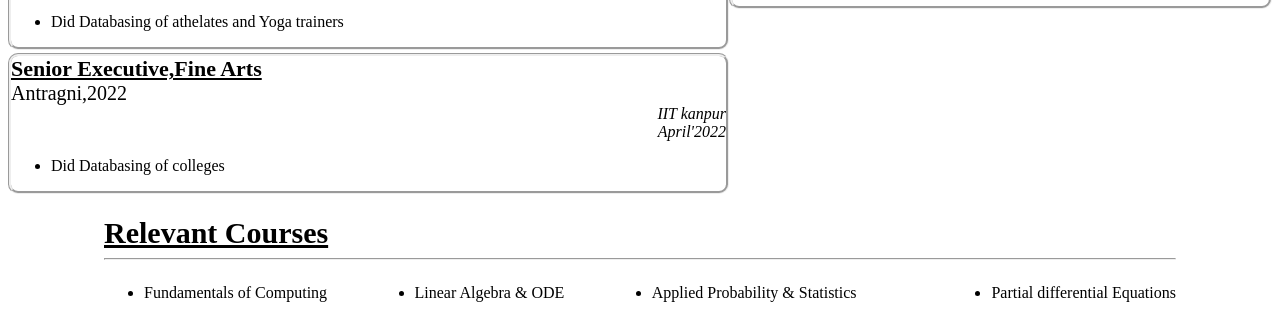
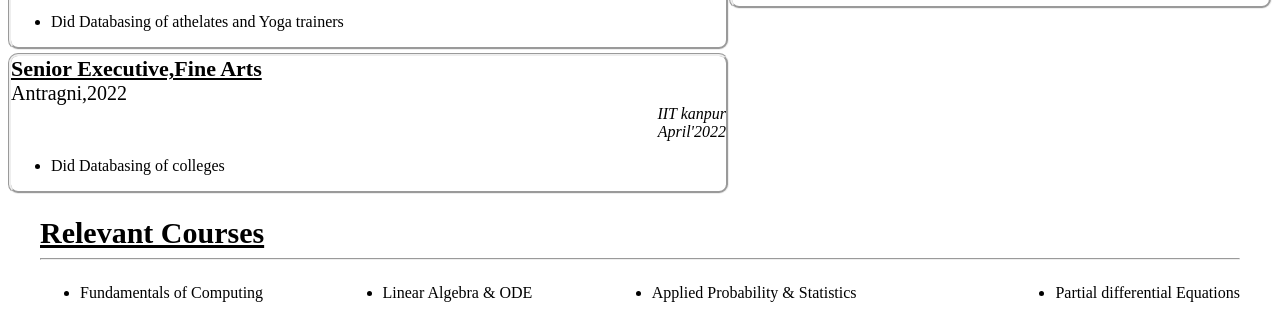
Before and after one commit to Tejasuwarade/Tejasuwarade.github.io, a plain HTML site: page index.html in a window 1280 px wide. Shown: the part 578-904 px from the top of the page. Drawn offline with Linux system fonts and the light colour scheme.

Commit message:
Update style.css

```diff
--- a/style.css
+++ b/style.css
@@ -113,8 +113,8 @@ table tbody tr td {
   margin-bottom: 0.3em;
 }
 #Rel {
-  padding-left: 6em;
-  padding-right: 6em;
+  padding-left: 2em;
+  padding-right: 2em;
 }
 .BorderToPOR {
   border-style: groove;
```
